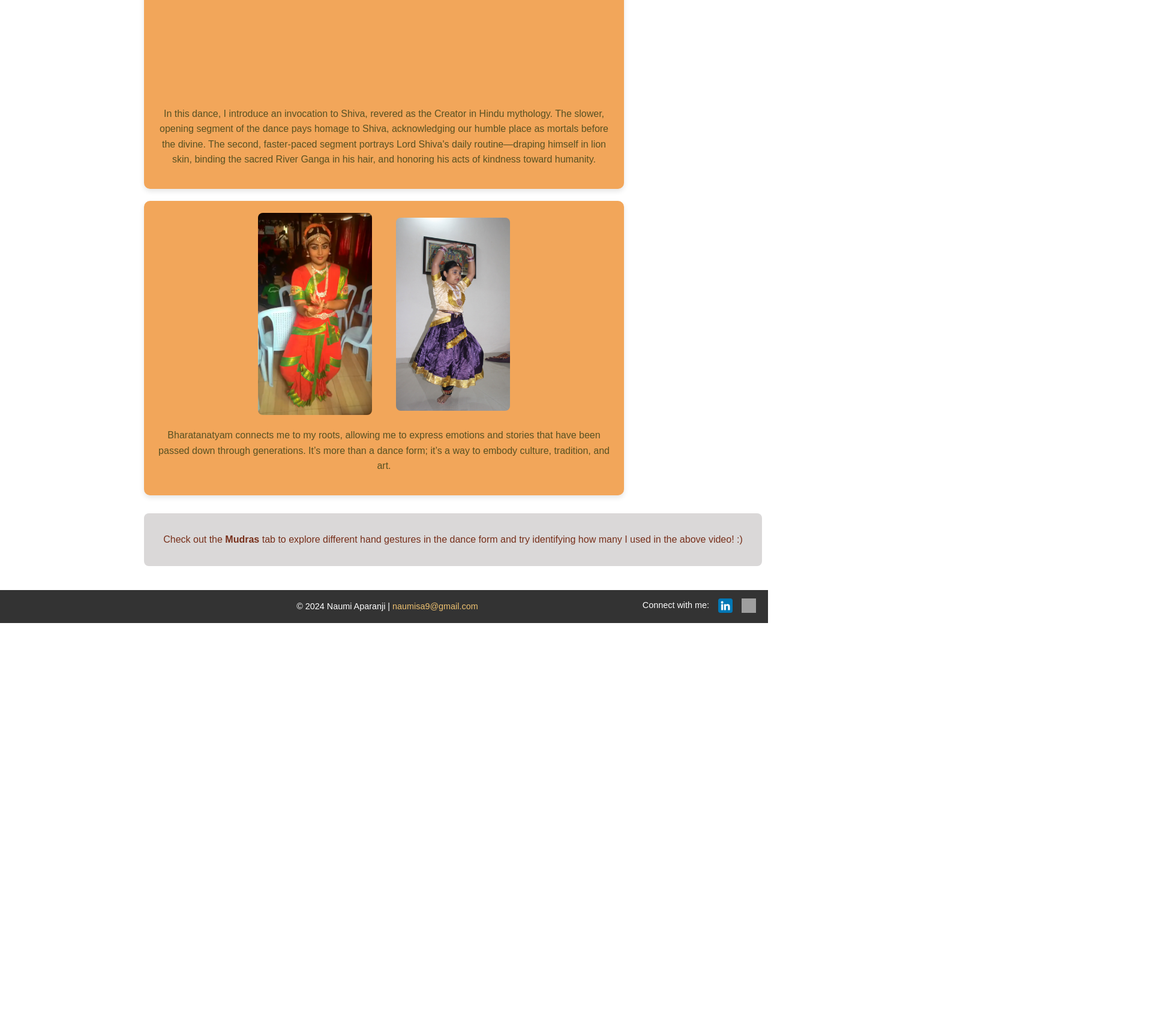
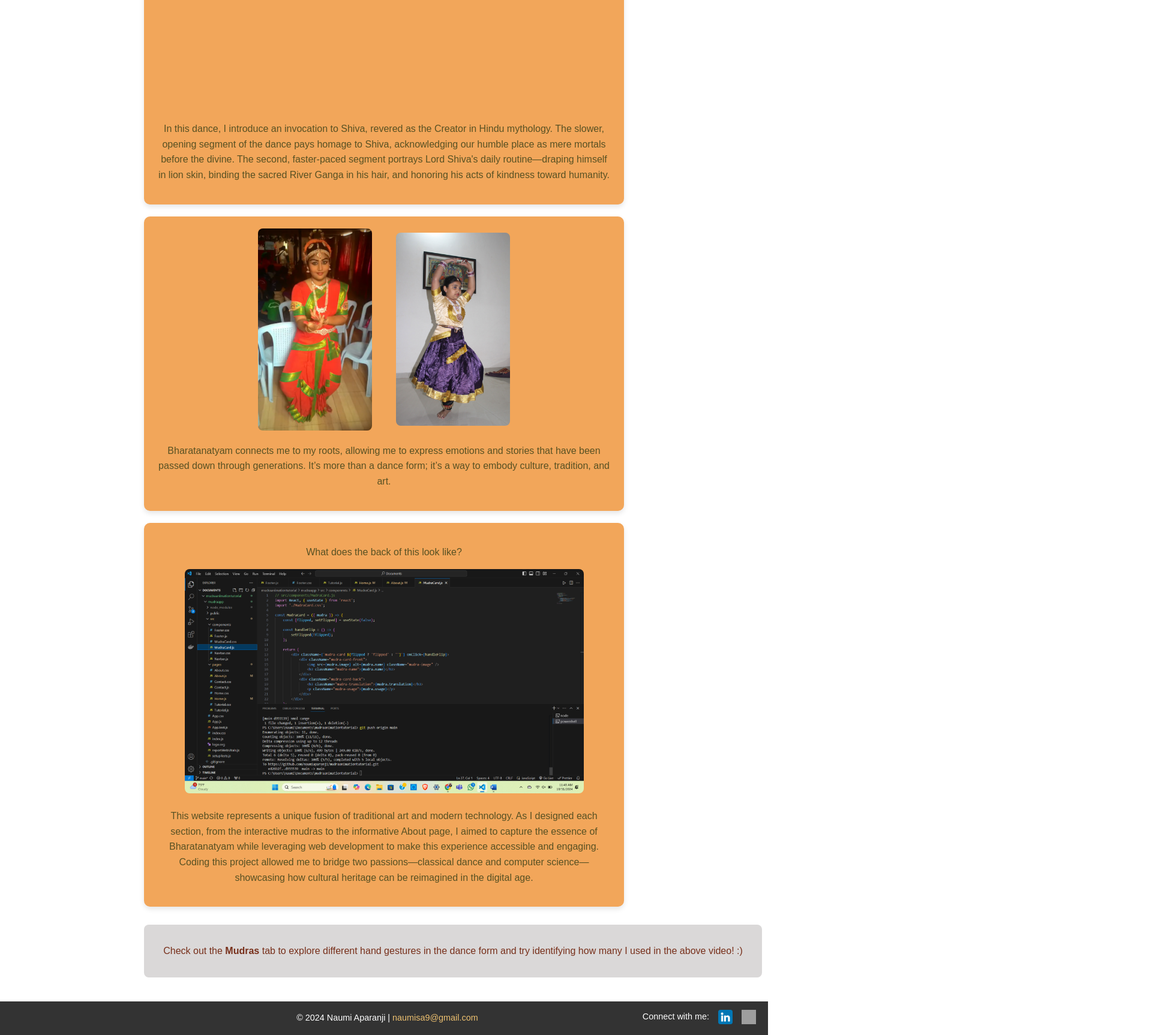
Before and after one commit to naumiaparanji/mudrawebsite, a React (Create React App) app in the folder mudraapp/: page /about in a window 1280 px wide. Shown: the part 516-2242 px from the top of the page at 60% size, 1920 px wide, since content can reach past the window. Before the commit the page ends 1555 px from the top, so only its background shows below. Built offline with nearby package versions, Linux system fonts and the light colour scheme; grey boxes are pictures that could not be loaded.

Commit message:
final changes

```diff
--- a/mudraapp/src/pages/About.css
+++ b/mudraapp/src/pages/About.css
@@ -66,3 +66,7 @@
     margin-bottom: 20px;
     margin-left: 220px;
 }
+
+.desktop-image {
+    width:350%;
+}
--- a/mudraapp/src/pages/About.js
+++ b/mudraapp/src/pages/About.js
@@ -17,7 +17,7 @@ const About = () => {
                 <div className="about-card">
                 <p>
                         The rhythm, the grace, and the discipline of Bharatanatyam have taught me so much about patience and
-                        focus. Each movement and expression feels like a journey of self-discovery, blending beauty and purpose. I imagine this activity, if they resided in India, would have also been something that the <strong>Schlegel sisters</strong> (reference to course material) would have indulged in.
+                        focus. Each movement and expression feels like a journey of self-discovery, blending beauty and purpose. I imagine that this activity, if they resided in India, would have also been something that the <strong>Schlegel sisters</strong> (reference to course material) would have indulged in. They would have enjoyed the dance routine and would have probably had very intellectual conversations about the interpretations of the choreography.
                     </p>
                     <iframe
                         width="73%"
@@ -29,7 +29,7 @@ const About = () => {
                         allowFullScreen
                     ></iframe>
                     <p>
-                    In this dance, I introduce an invocation to Shiva, revered as the Creator in Hindu mythology. The slower, opening segment of the dance pays homage to Shiva, acknowledging our humble place as mortals before the divine. The second, faster-paced segment portrays Lord Shiva's daily routine—draping himself in lion skin, binding the sacred River Ganga in his hair, and honoring his acts of kindness toward humanity.
+                    In this dance, I introduce an invocation to Shiva, revered as the Creator in Hindu mythology. The slower, opening segment of the dance pays homage to Shiva, acknowledging our humble place as mere mortals before the divine. The second, faster-paced segment portrays Lord Shiva's daily routine—draping himself in lion skin, binding the sacred River Ganga in his hair, and honoring his acts of kindness toward humanity.
                     </p>
                 </div>
 
@@ -43,6 +43,18 @@ const About = () => {
                         passed down through generations. It’s more than a dance form; it’s a way to embody culture, tradition, and art.
                     </p>
                 </div>
+                <div className="about-card">
+
+                    <p>
+                        What does the back of this look like?
+                    </p>
+                    <div className="desktop-image">
+                    <img src="/images/code.png" alt="Coding" className="about-image" />
+                    </div>
+                    <p>
+                    This website represents a unique fusion of traditional art and modern technology. As I designed each section, from the interactive mudras to the informative About page, I aimed to capture the essence of Bharatanatyam while leveraging web development to make this experience accessible and engaging. Coding this project allowed me to bridge two passions—classical dance and computer science—showcasing how cultural heritage can be reimagined in the digital age.
+                    </p>
+                </div>
             </div>
             <section className="abtoutro">
             <p>Check out the <strong>Mudras</strong> tab to explore different hand gestures in the dance form and try identifying how many I used in the above video! :)</p>
--- a/mudraapp/src/pages/Home.js
+++ b/mudraapp/src/pages/Home.js
@@ -13,7 +13,7 @@ const Home = () => {
             <section className="intro">
             <h2>About This Experience</h2>
             <p>
-                I've had the honor of taking several courses toward my Computer Science degree and Honors coursework at the University of Houston. One of the most interesting and thought-provoking courses has been HON 3310: Creativity at Work. When I first added this course to my enrollment shopping cart, I thought it would simply meet my Writing in Disciplines requirement. But it's safe to say that it has gone above and beyond just meeting requirements.
+                I've had the honor of taking several courses toward my Computer Science degree and Honors coursework at the University of Houston. One of the most interesting and thought-provoking courses has been HON 3310: Creativity at Work. When I first added this course to my enrollment shopping cart, I thought it would simply meet my Writing in Disciplines requirement. But it's safe to say that it has gone above and beyond doing that.
             </p>
             <p>
                 As has been the theme in most of my weekly reflections, I have truly enjoyed the interdisciplinary connections made in this course. Growing up, my education was very structured; subjects were taught in isolation, with little encouragement to explore interdisciplinary collaboration. But with this course and my time in college, I realize how impactful collaboration can be. Collaboration, actually leads to richer and more innovative results, and I want to tailor my Creative Response Project to this realization.
@@ -46,7 +46,7 @@ const Home = () => {
             <section className="guide">
                 <h2>How to Use This Website</h2>
                 <p>
-                    Check out the <strong>About</strong> page to learn more about Bharatanatyam and my ties to it, and also watch a recently choreographed 1.5 minute dance video!
+                Check out the <strong>About</strong> page to learn more about Bharatanatyam and my personal connection to it. You can also watch a newly choreographed 1.5-minute dance video created specifically for this website!
                 </p>
                 <p>
                     Navigate to the <strong>Mudras</strong> page to explore various Bharatanatyam mudras. This is the centerpiece of my Project. Each mudra is displayed as a card. Click on any card to flip it and reveal the name, translation, and usage of the mudra.
```
Also changed, not shown: mudraapp/public/images/code.png (added), 1 other file (tests, documents, lock files or other folders).
